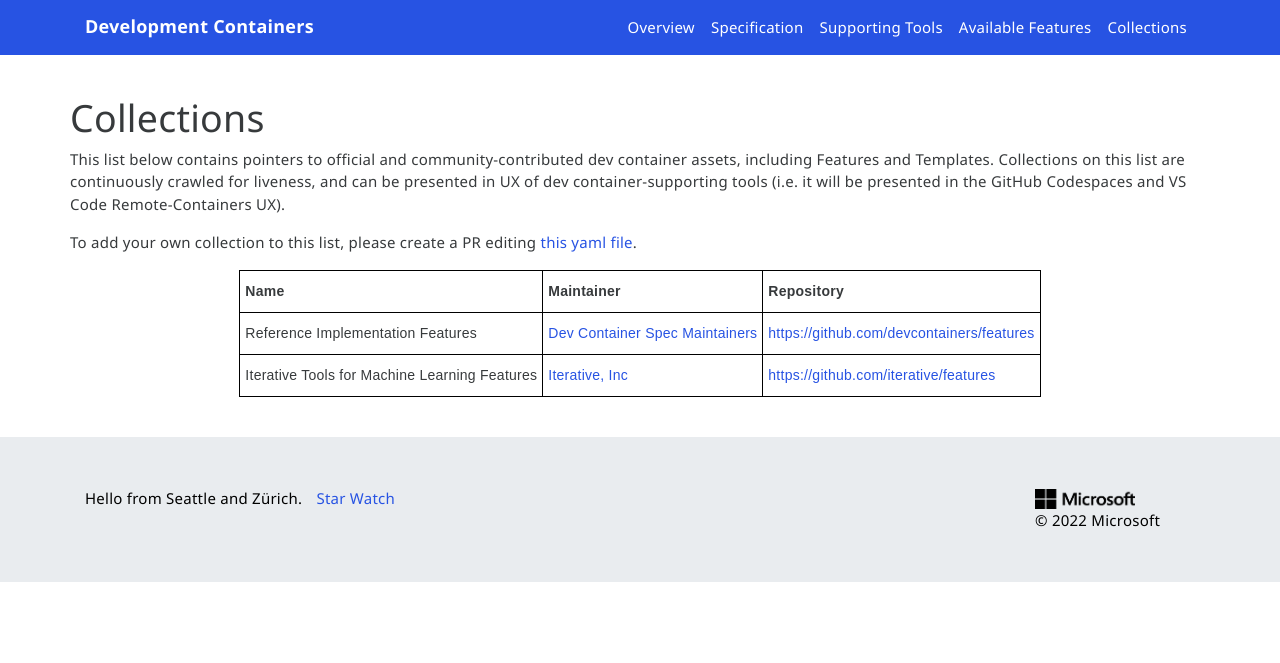
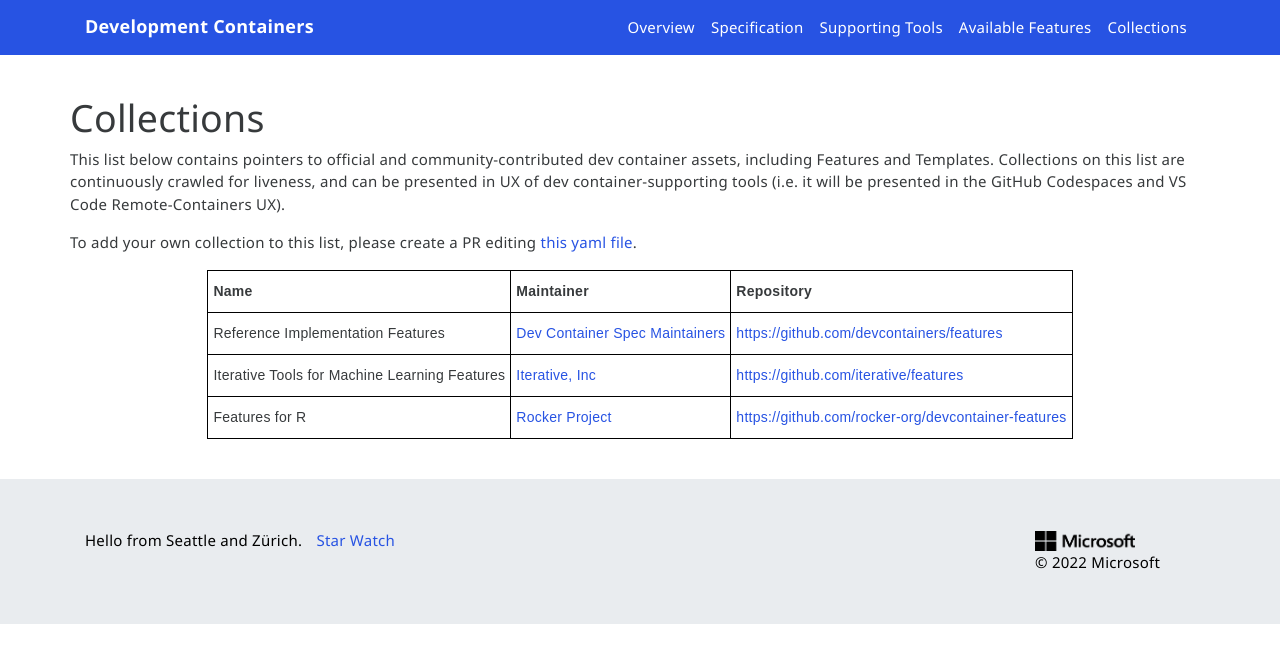
Before and after one commit to devcontainers/devcontainers.github.io, a Jekyll site: the page built from collections.html, in a window 1280 px wide. Shown: the top 663 px of the page. Built offline with Jekyll 4.4.1, drawn with Linux system fonts in a browser that asks for light colours; nearby versions of some CDN libraries; comment, search, counter and statistics services are not loaded.

Commit message:
add rocker-org/devcontainer-features

```diff
--- a/_data/collection-index.yml
+++ b/_data/collection-index.yml
@@ -8,3 +8,8 @@
   contact: https://github.com/iterative/features/issues
   repository: https://github.com/iterative/features
   ociReference: ghcr.io/iterative/features
+- name: Features for R
+  maintainer: Rocker Project
+  contact: https://github.com/rocker-org/devcontainer-features/issues
+  repository: https://github.com/rocker-org/devcontainer-features
+  ociReference: ghcr.io/rocker-org/devcontainer-features
```
